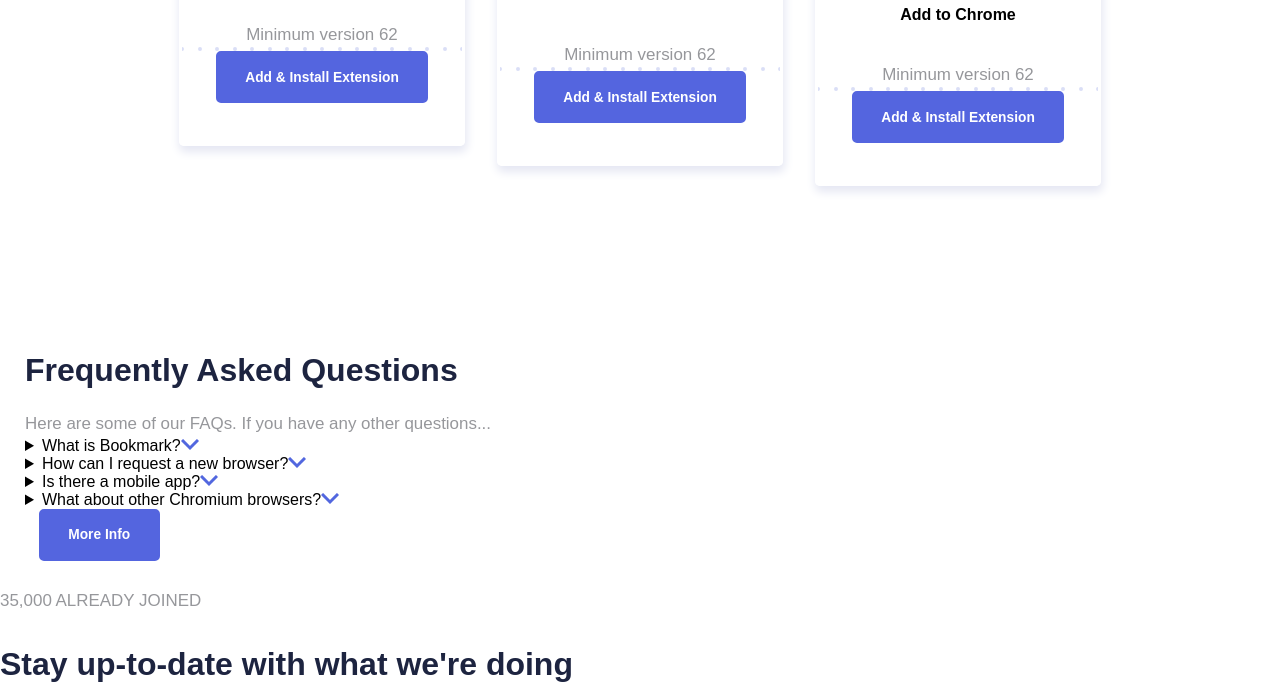
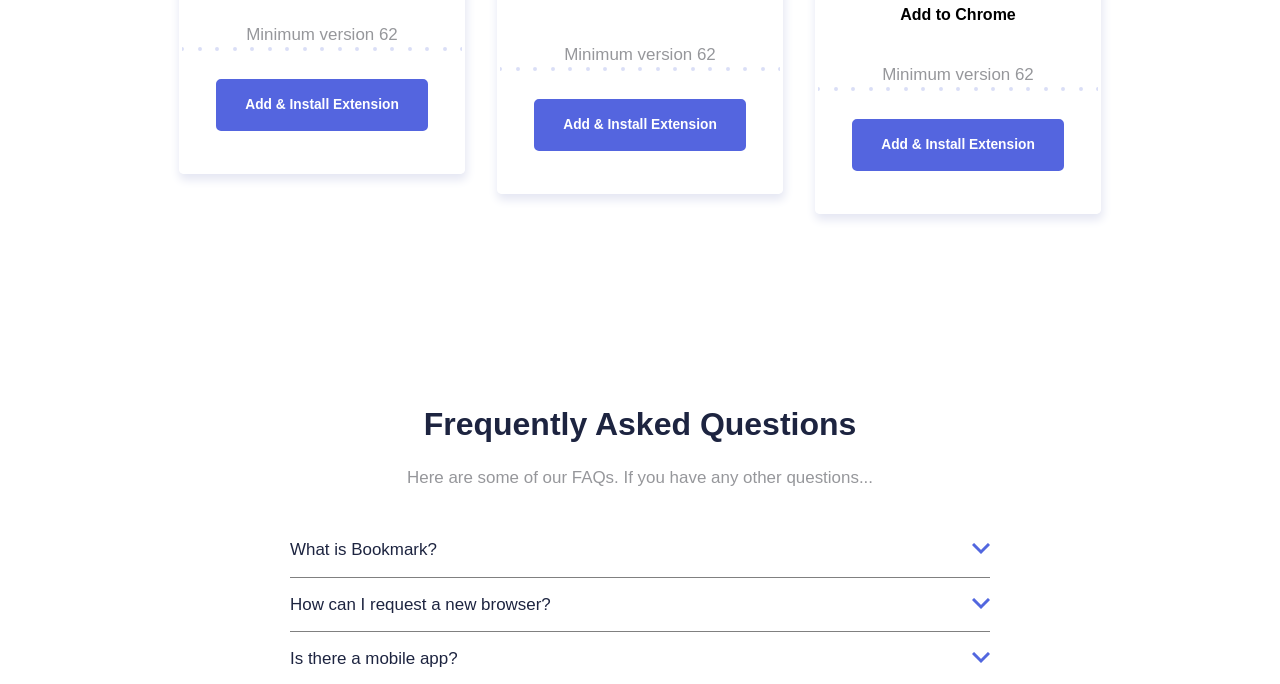
Before and after one commit to annahico/Maquetacio-Nivell3, a plain HTML site: page activity_1.2/index.html in a window 1280 px wide. Shown: the part 1915-2599 px from the top of the page. Drawn offline with Linux system fonts and the light colour scheme.

Commit message:
Add FAQ section styles for improved layout and responsiveness

```diff
--- a/activity_1.2/SASS/style.scss
+++ b/activity_1.2/SASS/style.scss
@@ -441,3 +441,55 @@ main {
 #opera-box {
   margin-top: 5em;
 }
+
+// Section questions
+
+#questions {
+  display: flex;
+  flex-direction: column;
+  align-items: center;
+  margin-top: 4.9em;
+  padding-left: 25px;
+  padding-right: 25px;
+  margin-bottom: 8em;
+}
+
+#faq-description {
+  text-align: center;
+  width: 32em;
+  margin-bottom: 2em;
+}
+
+#faq-list {
+  width: 100%;
+  max-width: 700px;
+}
+
+#faq-list details summary {
+  color: rgb(29, 36, 64);
+  font-size: calc(0.9em + 0.2vw);
+  border-bottom: 1px solid grey;
+  padding: 1em 0;
+  margin: 0 auto;
+  list-style: none;
+  display: flex;
+  justify-content: space-between;
+  cursor: $cursor;
+  align-items: center;
+}
+
+#faq-list details summary:hover {
+  color: rgb(255, 82, 82);
+}
+
+.arrow-icon img {
+  transition: transform 0.3s ease;
+}
+
+details[open] .arrow-icon img {
+  transform: rotate(180deg);
+}
+
+.button-blue {
+  margin-top: 2em;
+}
```
Also changed, not shown: activity_1.2/css/style.css, 1 other file.
